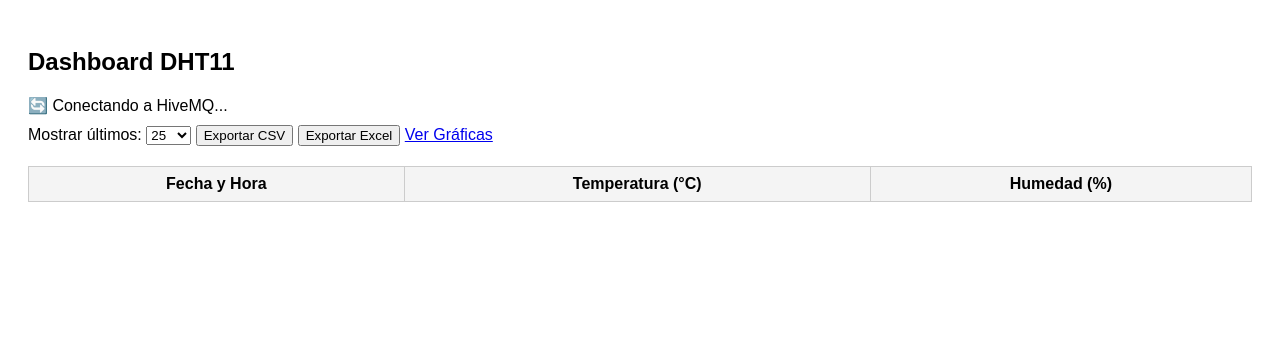
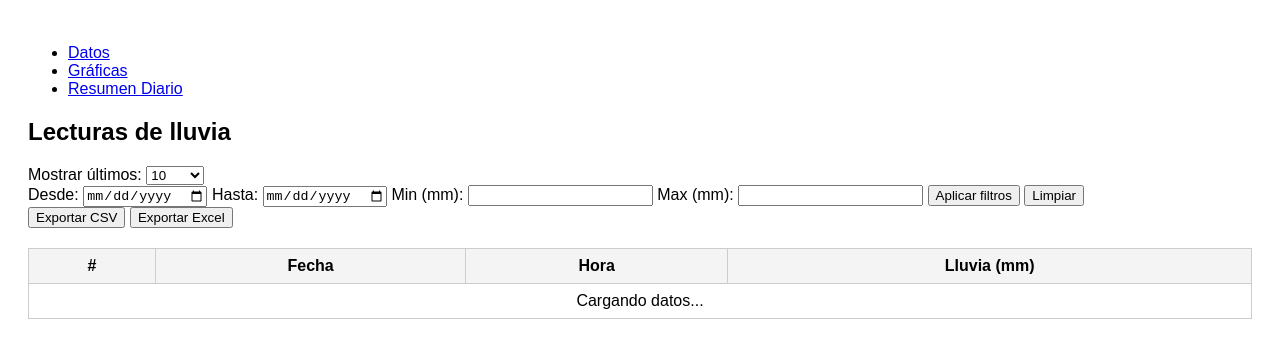
Before and after one commit to Wili513/estacion_miniportatil, a plain HTML site: page index.html in a window 1280 px wide. Drawn offline with Linux system fonts and the light colour scheme; files that its build step writes are made by us from their sources; a script that the page names is missing.

Commit message:
Update index.html

```diff
--- a/index.html
+++ b/index.html
@@ -1,42 +1,63 @@
 <!DOCTYPE html>
 <html lang="es">
 <head>
-  <meta charset="UTF-8">
-  <title>Dashboard DHT11</title>
-  <link rel="stylesheet" href="css/styles.css">
-  <script src="https://unpkg.com/mqtt/dist/mqtt.min.js"></script>
+  <meta charset="UTF-8" />
+  <meta name="viewport" content="width=device-width, initial-scale=1.0" />
+  <title>Pluviómetro - Datos de Lluvia</title>
+  <link rel="stylesheet" href="styles.css" />
 </head>
 <body>
-  <h2>Dashboard DHT11</h2>
-  <div id="status">🔄 Conectando a HiveMQ...</div>
+  <nav>
+  <ul>
+    <li><a href="index.html" class="activo">Datos</a></li>
+    <li><a href="graficas.html">Gráficas</a></li>
+    <li><a href="resumen.html">Resumen Diario</a></li>
+  </ul>
+  </nav>
 
-  <div class="controls">
-    <label for="limite">Mostrar últimos:</label>
-    <select id="limite">
-      <option value="10">10</option>
-      <option value="25" selected>25</option>
-      <option value="50">50</option>
-      <option value="100">100</option>
+
+  <main>
+    <h2>Lecturas de lluvia</h2>
+
+    <div class="controles">
+      <label for="cantidad">Mostrar últimos:</label>
+      <select id="cantidad" onchange="actualizarTabla()">
+        <option value="5">5</option>
+        <option value="10" selected>10</option>
+        <option value="20">20</option>
+        <option value="todos">Todos</option>
       </select>
-    <button onclick="exportCSV()">Exportar CSV</button>
-    <button onclick="exportExcel()">Exportar Excel</button>
-    <a href="graficas.html">Ver Gráficas</a>
+    <div class="filtros">
+      <label>Desde: <input type="date" id="filtro-desde"></label>
+      <label>Hasta: <input type="date" id="filtro-hasta"></label>
+      <label>Min (mm): <input type="number" id="filtro-min" step="0.01"></label>
+      <label>Max (mm): <input type="number" id="filtro-max" step="0.01"></label>
+      <button onclick="aplicarFiltros()">Aplicar filtros</button>
+      <button onclick="limpiarFiltros()">Limpiar</button>
+    </div>
+
+
+      <button onclick="exportarCSV()">Exportar CSV</button>
+      <button onclick="exportarExcel()">Exportar Excel</button>
     </div>
 
     <table>
       <thead>
         <tr>
-        <th>Fecha y Hora</th>
-        <th>Temperatura (°C)</th>
-        <th>Humedad (%)</th>
+          <th>#</th>
+          <th>Fecha</th>
+          <th>Hora</th>
+          <th>Lluvia (mm)</th>
         </tr>
       </thead>
-    <tbody id="tabla-body"></tbody>
+      <tbody id="tabla-datos">
+        <tr><td colspan="4">Cargando datos...</td></tr>
+      </tbody>
     </table>
+  </main>
 
-  <script src="js/storage.js"></script>
-  <script src="js/mqtt-handler.js"></script>
-  <script src="js/table-logic.js"></script>
-  <script src="js/export.js"></script>
+  <script src="https://unpkg.com/mqtt/dist/mqtt.min.js"></script>
+  <script src="https://cdnjs.cloudflare.com/ajax/libs/xlsx/0.18.5/xlsx.full.min.js"></script>
+  <script src="script.js"></script>
 </body>
 </html>
```
Lines whose indentation alone changed are shown as unchanged.
